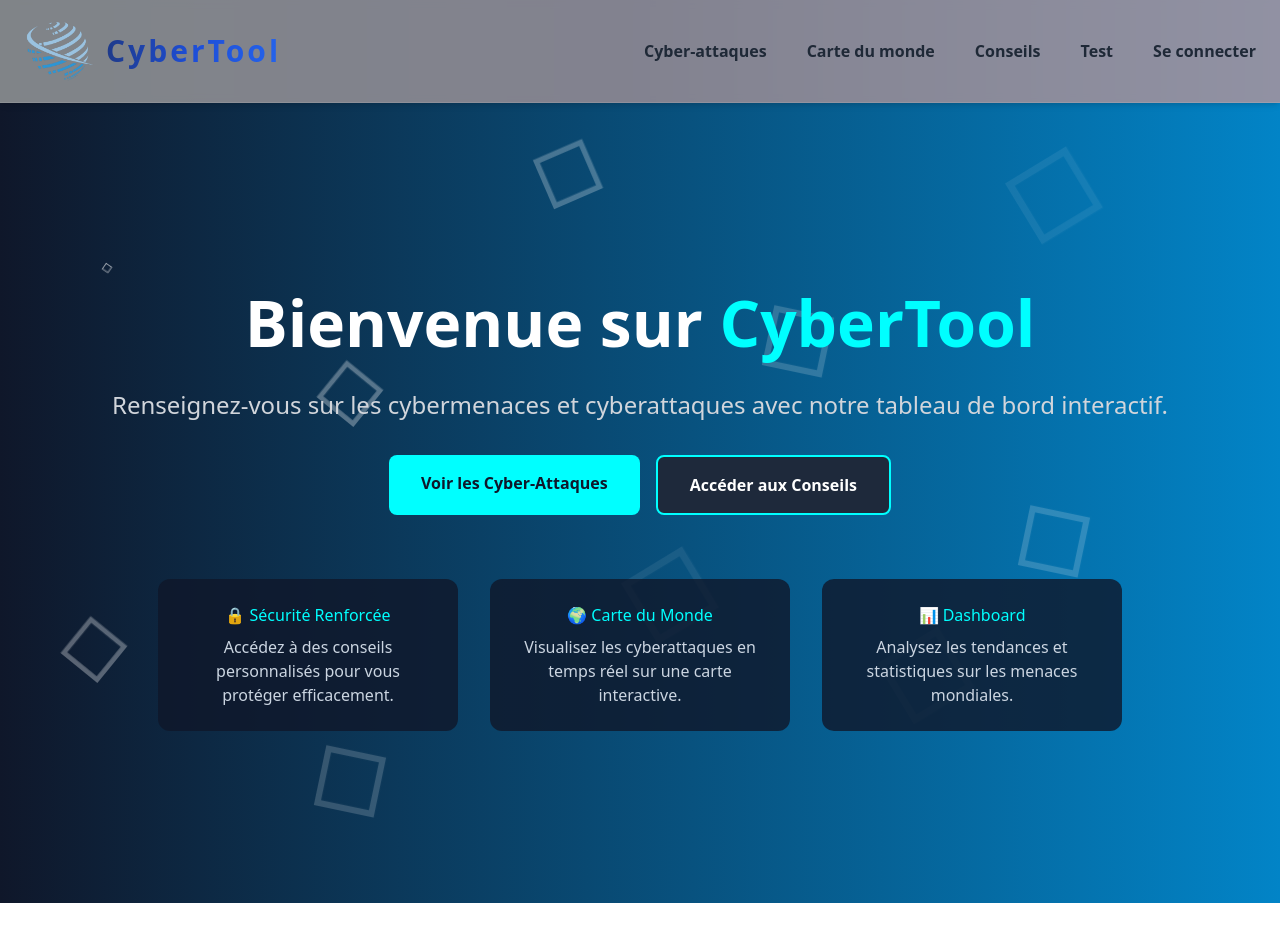
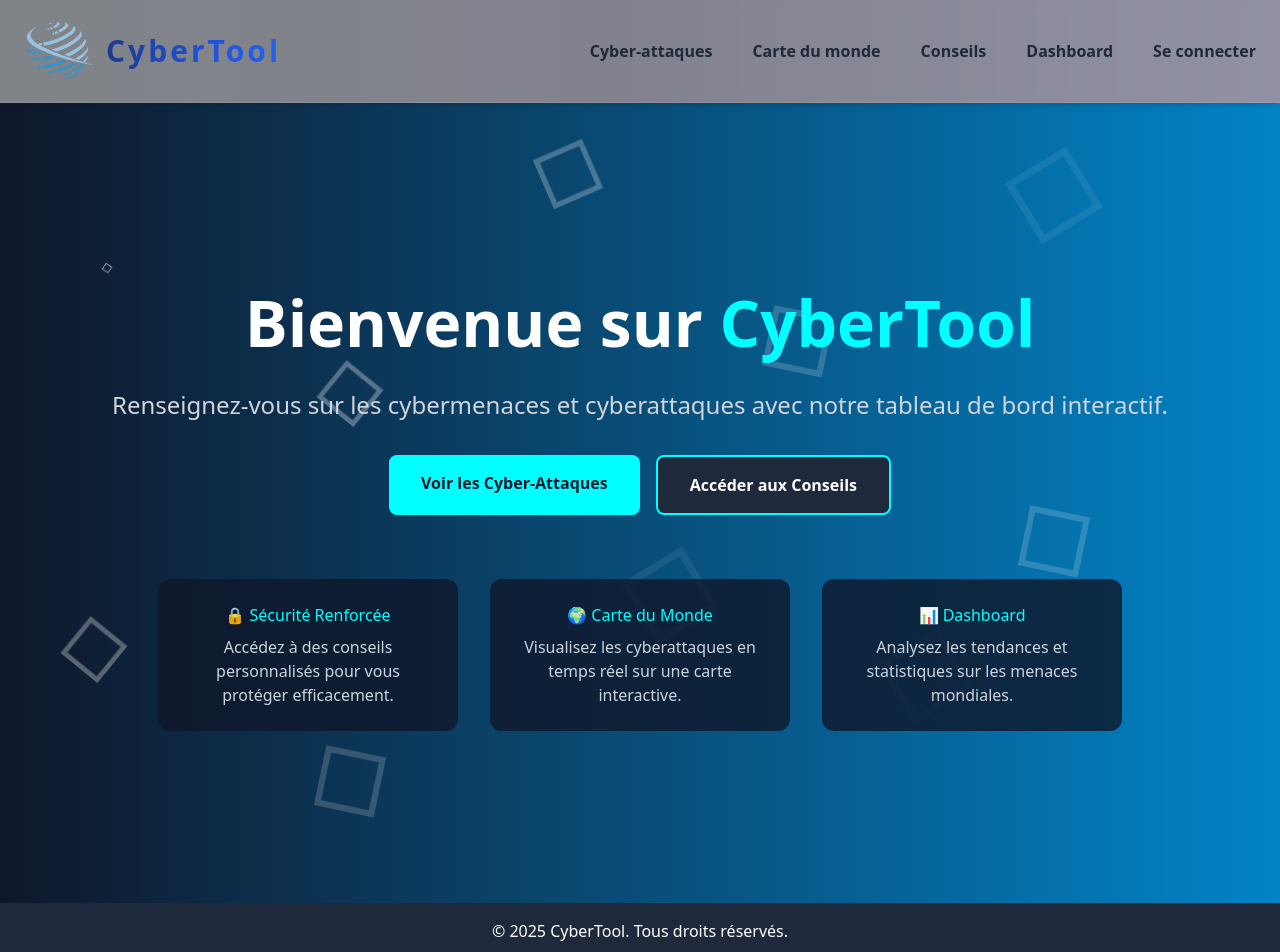
Before and after one commit to Kaly-0/Project2025, a Next.js app in the folder my-app-dashboard/: page / in a window 1280 px wide. Shown: the top 952 px of the page. Before the commit the page ends 903 px from the top, so only its background shows below. Built offline with nearby package versions, Linux system fonts and the light colour scheme.

Commit message:
Rajout de footer et petites modifs pour la dashboard

```diff
--- a/my-app-dashboard/app/dashboard-test/styles.css
+++ b/my-app-dashboard/app/dashboard-test/styles.css
@@ -43,6 +43,38 @@ li {
 .content {
     grid-area: main;
     background-color: white;
-    padding: 2rem;
     height: 100%;
 }
+
+.layout {
+    display: flex;
+    flex-direction: column;
+    min-height: 100vh;
+}
+
+.header {
+    background-color: #1e293b;
+    color: white;
+    padding: 1rem;
+}
+
+.dashboard-wrapper {
+    display: flex;
+    flex: 1;
+}
+
+#sidebar li {
+    cursor: pointer;
+    padding: 0.75rem;
+    display: flex;
+    align-items: center;
+    gap: 0.5rem;
+}
+
+.dashboard-content {
+    flex: 1;
+    padding: 2rem;
+    background-color: #f9f9f9;
+    color: #000000;
+    overflow-y: auto;
+}
--- a/my-app-dashboard/app/globals.css
+++ b/my-app-dashboard/app/globals.css
@@ -154,3 +154,9 @@ body {
     opacity: 0;
   }
 }
+
+.layout {
+  display: flex;
+  flex-direction: column;
+  min-height: 100vh;
+}
--- a/my-app-dashboard/app/layout.tsx
+++ b/my-app-dashboard/app/layout.tsx
@@ -3,6 +3,7 @@ import { Geist, Geist_Mono } from "next/font/google";
 import "./globals.css";
 import React from "react";
 import Navbar from "@/components/navbar";
+import Footer from "@/components/Footer";
 
 
 const geistSans = Geist({
@@ -35,8 +36,11 @@ export default function RootLayout({
             />
         </head>
         <body className={`${geistSans.variable} ${geistMono.variable} antialiased`}>
-        <Navbar />
-        {children}
+        <div className="layout">
+            <Navbar/>
+            <main className="content">{children}</main>
+            <Footer/>
+        </div>
         </body>
         </html>
     );
--- a/my-app-dashboard/components/DashboardLayout.tsx
+++ b/my-app-dashboard/components/DashboardLayout.tsx
@@ -2,21 +2,22 @@
 
 import React, { useState } from 'react';
 import '../app/dashboard-test/styles.css';
-import BarChartExample from '@/components/CountryChart.tsx';
+import BarChartExample from '@/components/CountryChart'; // retire le `.tsx`
 import CyberFeedPage from "@/app/cyber-feed/page";
-//import DashboardHome from "@/app/dashboard-test/accueil/page.tsx";
+// import DashboardHome from "@/app/dashboard-test/accueil/page.tsx"; // à réactiver si tu l’utilises
 
 const DashboardLayout = () => {
     const [activeSection, setActiveSection] = useState('accueil');
 
     return (
-        <div className="grid-container">
-            {/* Header */}
+        <div className="layout">
+            {/* HEADER */}
             <header className="header">
                 <h1>Dashboard</h1>
             </header>
 
-            {/* Sidebar */}
+            <div className="dashboard-wrapper">
+                {/* SIDEBAR */}
                 <aside id="sidebar">
                     <ul>
                         <li onClick={() => setActiveSection('accueil')}>
@@ -34,27 +35,30 @@ const DashboardLayout = () => {
                     </ul>
                 </aside>
 
-            <div className="content">
-                {activeSection === 'accueil' && <h1>Bienvenue sur le tableau de bord Accueil !</h1>}
-                    <>
-
-                    </>
+                {/* CONTENT */}
+                <main className="dashboard-content">
+                    {activeSection === 'accueil' && (
+                        <h2 style={{color: "black"}}>Bienvenue sur le tableau de bord Accueil !</h2>
+                    )}
 
                     {activeSection === 'statistiques' && (
                         <>
-                        <h1></h1>
-                        <BarChartExample />
+                            <h2></h2>
+                            <BarChartExample/>
                         </>
                     )}
-                {activeSection === 'chiffres' && <h1>Analyse des Chiffres 📊</h1>}
 
+                    {activeSection === 'chiffres' && (
+                        <h2 style={{color: "black"}}> Analyse des chiffres 📊</h2>
+                        )}
 
                     {activeSection === 'tendances' && (
                         <>
-                        <h1></h1>
-                        <CyberFeedPage />
+                            <h2></h2>
+                            <CyberFeedPage/>
                         </>
                     )}
+                </main>
             </div>
         </div>
     );
--- /dev/null
+++ b/my-app-dashboard/components/Footer.tsx
@@ -0,0 +1,13 @@
+
+export default function Footer() {
+    return (
+        <footer style={{
+            backgroundColor: "#1e293b",
+            color: "white",
+            textAlign: "center",
+            padding: "1rem",
+        }}>
+            <p>&copy; {new Date().getFullYear()} CyberTool. Tous droits réservés.</p>
+        </footer>
+    );
+}
--- a/my-app-dashboard/components/navbar.tsx
+++ b/my-app-dashboard/components/navbar.tsx
@@ -54,7 +54,7 @@ export default function Navbar() {
                     <li>
                         <Link href="/dashboard-test" passHref>
                             <button className="hover:text-blue-300 dark:hover:text-blue-200 transition">
-                                Test
+                                Dashboard
                             </button>
                         </Link>
                     </li>
```
Lines whose indentation alone changed are shown as unchanged.
